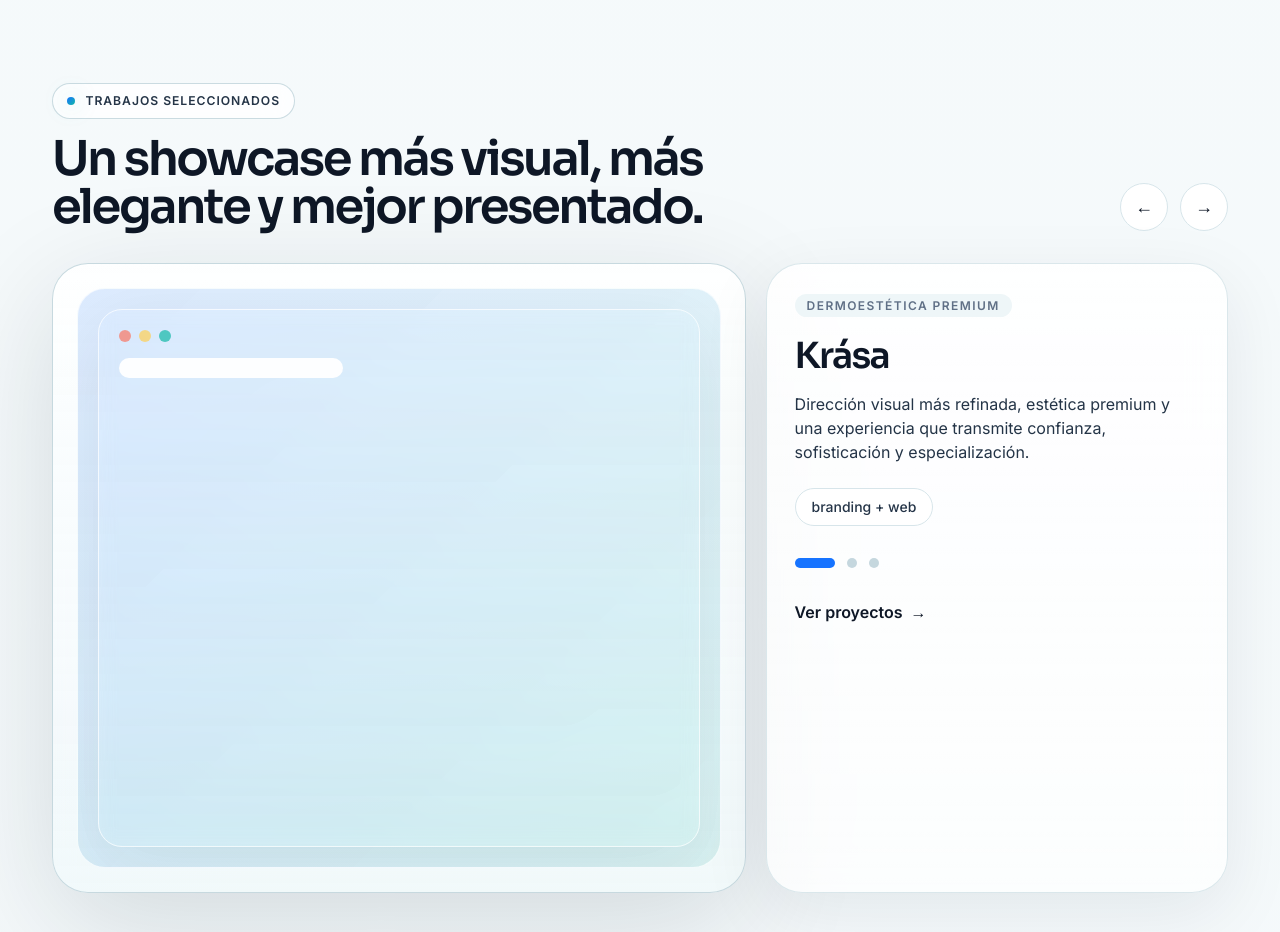
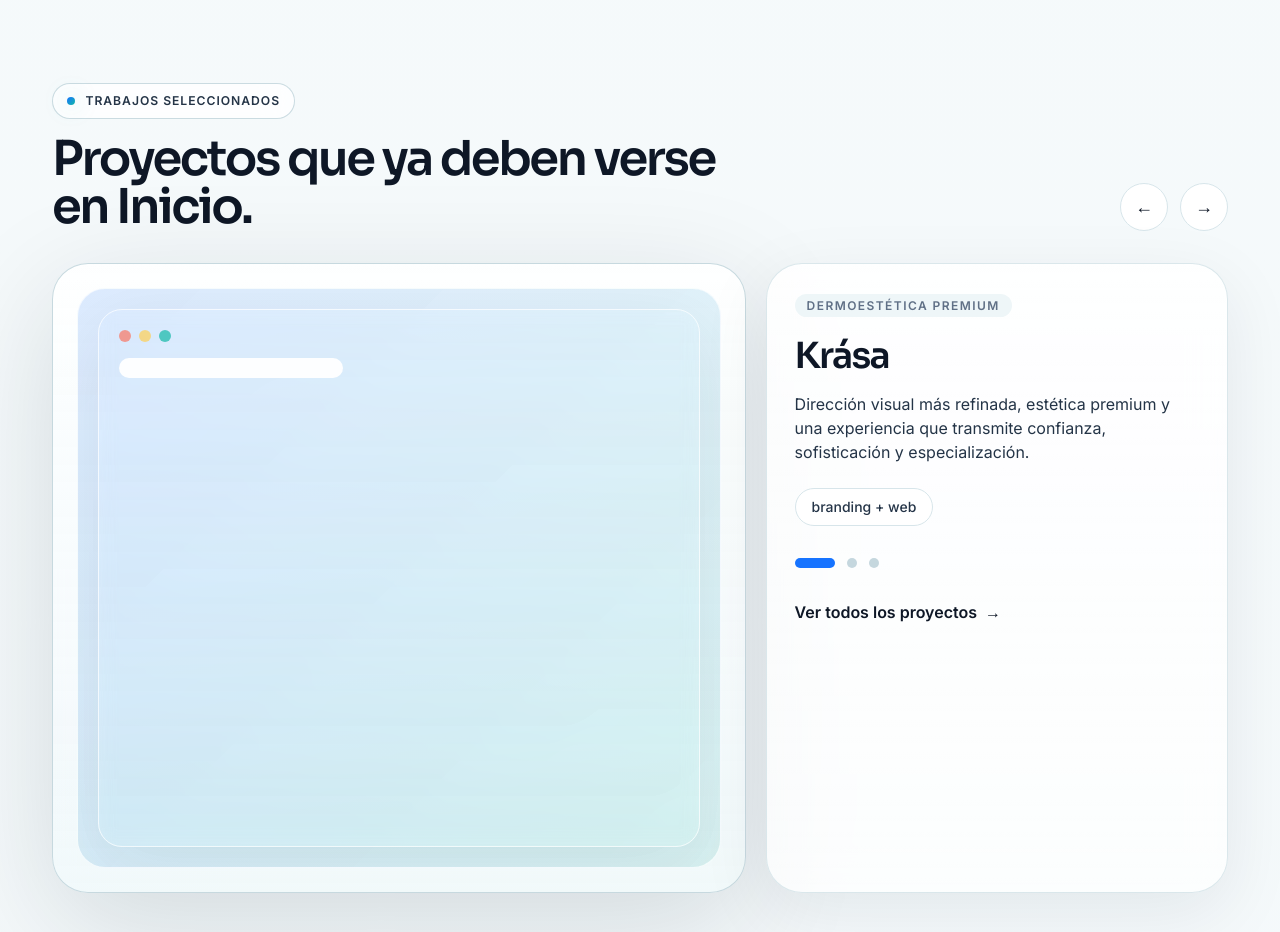
Before and after one commit to lulabtechnology/Lulabtech, a Next.js app: page / in a window 1280 px wide. Shown: the part 3400-4332 px from the top of the page. Built offline with nearby package versions, Linux system fonts and the light colour scheme.

Commit message:
Update home-showcase-preview.tsx

```diff
--- a/components/sections/home-showcase-preview.tsx
+++ b/components/sections/home-showcase-preview.tsx
@@ -4,30 +4,7 @@ import { motion, AnimatePresence } from "framer-motion";
 import Link from "next/link";
 import { useState } from "react";
 import { Container } from "../ui/container";
-
-const projects = [
-  {
-    category: "Dermoestética premium",
-    title: "Krása",
-    description:
-      "Dirección visual más refinada, estética premium y una experiencia que transmite confianza, sofisticación y especialización.",
-    tag: "branding + web"
-  },
-  {
-    category: "Solución tecnológica",
-    title: "Quality Techno",
-    description:
-      "Una presencia más clara y corporativa para una propuesta tecnológica que necesita orden, estructura y una percepción profesional sólida.",
-    tag: "web corporativa"
-  },
-  {
-    category: "Logística y portal",
-    title: "Nova Shipping Services",
-    description:
-      "Base visual más seria y mejor organizada para una operación con procesos, paneles y una experiencia más alineada con profesionalismo.",
-    tag: "portal + sistema"
-  }
-];
+import { projects } from "../../data/projects";
 
 export function HomeShowcasePreview() {
   const [activeIndex, setActiveIndex] = useState(0);
@@ -48,7 +25,7 @@ export function HomeShowcasePreview() {
           <div className="max-w-2xl">
             <span className="section-kicker">trabajos seleccionados</span>
             <h2 className="mt-4 text-4xl font-semibold tracking-[-0.05em] md:text-5xl">
-              Un showcase más visual, más elegante y mejor presentado.
+              Proyectos que ya deben verse en Inicio.
             </h2>
           </div>
 
@@ -76,7 +53,7 @@ export function HomeShowcasePreview() {
           <div className="surface-strong relative overflow-hidden rounded-[36px] p-4 md:p-6">
             <AnimatePresence mode="wait">
               <motion.div
-                key={current.title}
+                key={current.slug}
                 initial={{ opacity: 0, y: 18, scale: 0.985 }}
                 animate={{ opacity: 1, y: 0, scale: 1 }}
                 exit={{ opacity: 0, y: -12, scale: 0.985 }}
@@ -108,7 +85,7 @@ export function HomeShowcasePreview() {
           <div className="surface rounded-[36px] p-6 md:p-7">
             <AnimatePresence mode="wait">
               <motion.div
-                key={`${current.title}-content`}
+                key={`${current.slug}-content`}
                 initial={{ opacity: 0, y: 16 }}
                 animate={{ opacity: 1, y: 0 }}
                 exit={{ opacity: 0, y: -8 }}
@@ -133,7 +110,7 @@ export function HomeShowcasePreview() {
                 <div className="mt-8 flex items-center gap-3">
                   {projects.map((project, index) => (
                     <button
-                      key={project.title}
+                      key={project.slug}
                       type="button"
                       onClick={() => setActiveIndex(index)}
                       className={`h-2.5 rounded-full transition-all ${
@@ -148,7 +125,7 @@ export function HomeShowcasePreview() {
 
                 <div className="mt-8">
                   <Link href="/proyectos" className="link-inline">
-                    Ver proyectos <span aria-hidden="true">→</span>
+                    Ver todos los proyectos <span aria-hidden="true">→</span>
                   </Link>
                 </div>
               </motion.div>
```
